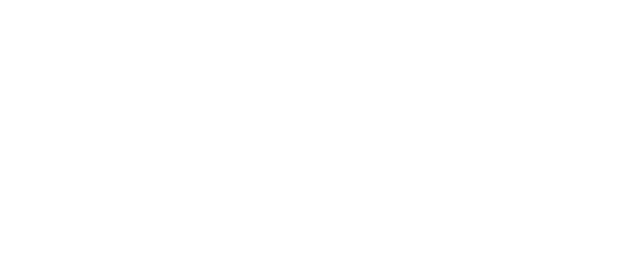
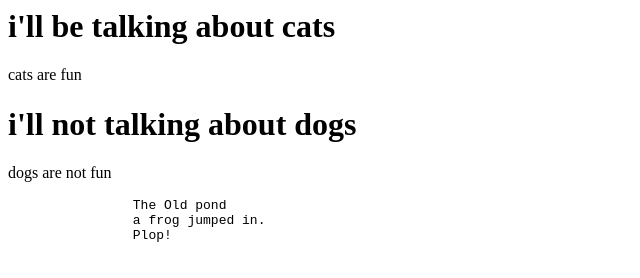
Before and after one commit to kharwinder1506-wq/My_First_Website, a plain HTML site: page index.html in a window 1280 px wide. Shown: the whole page, without its empty margins (0-640 px from the left). Drawn offline with Linux system fonts and the light colour scheme.

Commit message:
Update index.html

```diff
--- a/index.html
+++ b/index.html
@@ -1,5 +1,5 @@
 <html>
-    <title> this is my first website
+    <title> this is my first website </title>
         <body>
 
             <h1> i'll be talking about cats</h1>
@@ -8,11 +8,11 @@
             <h1> i'll not talking about dogs</h1>
             <p> dogs are not fun</p>
 
-            <prep>
+            <pre>
                 The Old pond
                 a frog jumped in.
                 Plop!
 
-            </prep>
+            </pre>
         </body>
         </html>
```
